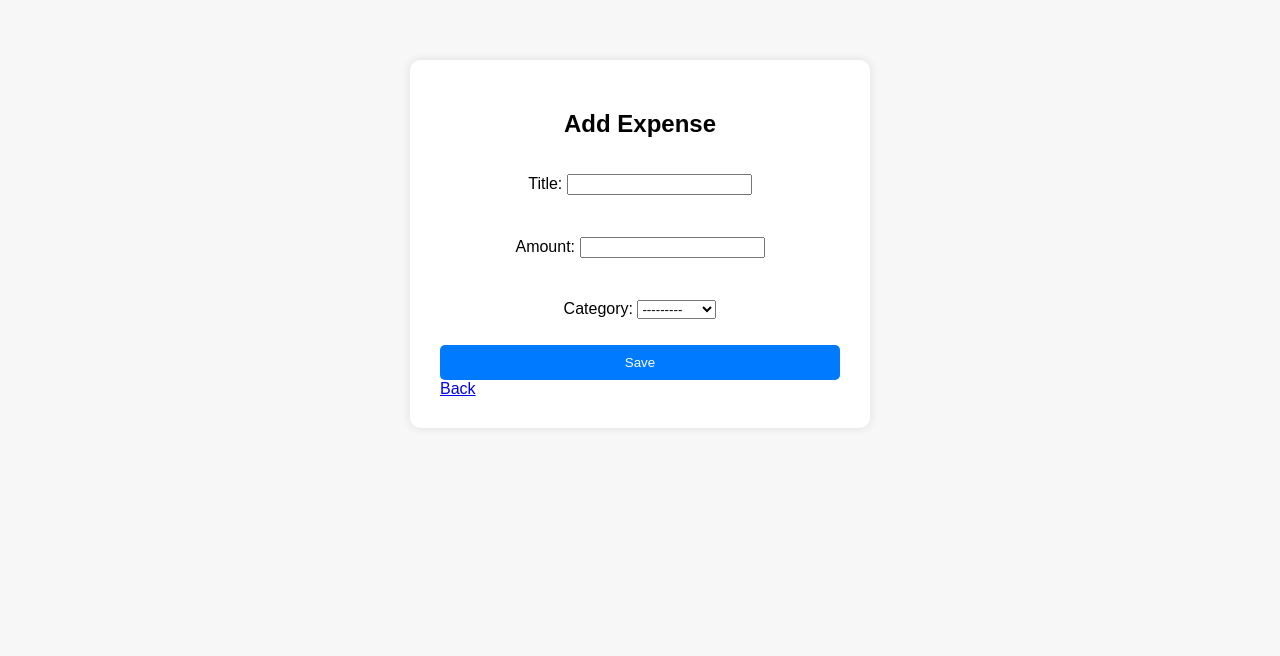
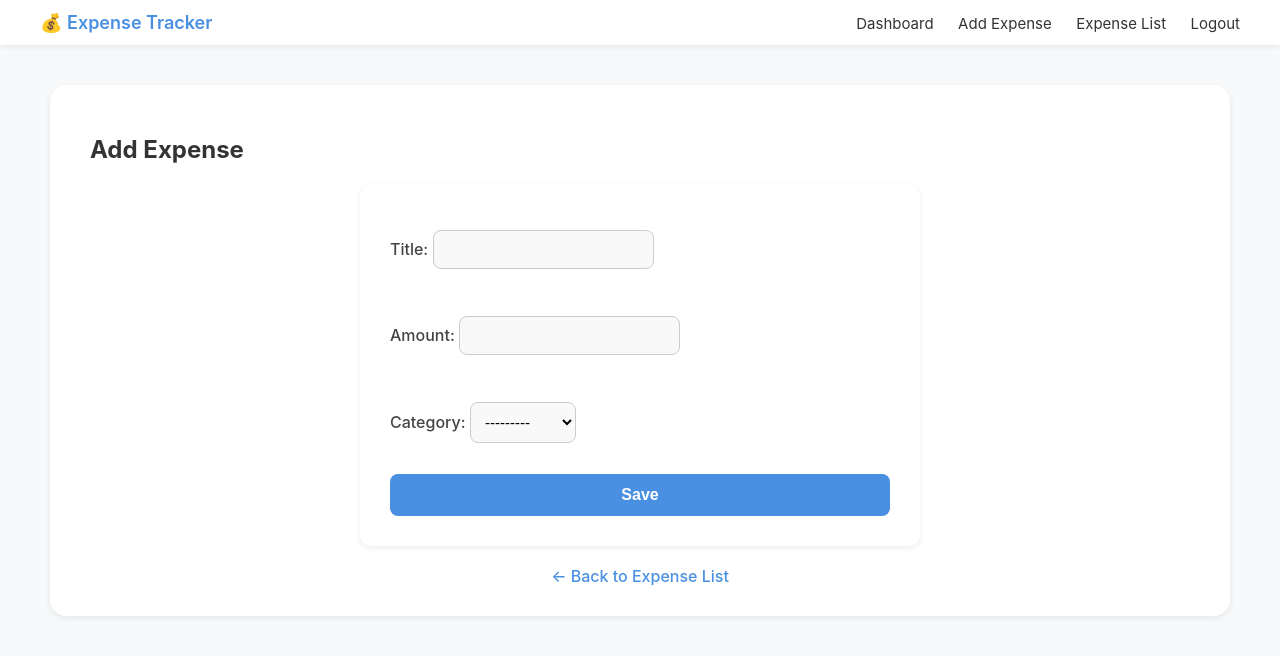
Before and after one commit to pankajrajparajuli/expense_tracker_django-internship-, a Django app: page /expenses/create/ in a window 1280 px wide. Shown: the top 656 px of the page. Run offline with Django 5.2, Linux system fonts and the light colour scheme; the visitor is signed in with stand-in values (Sample User, id 1).

Commit message:
feat: added navbar and made expense form pretty

```diff
--- a/expenses/templates/base.html
+++ b/expenses/templates/base.html
@@ -1,18 +1,80 @@
 <!DOCTYPE html>
-<html>
+<html lang="en">
 <head>
+  <meta charset="UTF-8">
   <title>Expense Tracker</title>
   <style>
-    body { font-family: Arial; margin: 40px; background-color: #f7f7f7; }
-    .container { max-width: 400px; margin: 60px auto; background: #fff; padding: 30px; border-radius: 10px; box-shadow: 0 0 10px rgba(0,0,0,0.1); }
-    h2 { text-align: center; }
-    form { display: flex; flex-direction: column; gap: 10px; }
-    button { background: #007bff; color: white; border: none; padding: 10px; border-radius: 5px; cursor: pointer; }
-    button:hover { background: #0056b3; }
-    p { text-align: center; }
+    :root {
+      --bg: #f8f9fb;
+      --card-bg: #fff;
+      --text: #333;
+      --primary: #4a90e2;
+      --shadow: 0 2px 6px rgba(0,0,0,0.08);
+    }
+
+    body {
+      font-family: "Inter", Arial, sans-serif;
+      background-color: var(--bg);
+      margin: 0;
+      padding: 0;
+      color: var(--text);
+    }
+
+    /* === Navbar === */
+    .navbar {
+      background: var(--card-bg);
+      box-shadow: var(--shadow);
+      padding: 12px 40px;
+      display: flex;
+      align-items: center;
+      justify-content: space-between;
+      position: sticky;
+      top: 0;
+      z-index: 999;
+    }
+
+    .navbar .logo {
+      font-weight: 600;
+      color: var(--primary);
+      font-size: 18px;
+    }
+
+    .navbar a {
+      text-decoration: none;
+      color: var(--text);
+      margin-left: 20px;
+      font-size: 15px;
+      transition: color 0.2s;
+    }
+
+    .navbar a:hover {
+      color: var(--primary);
+    }
+
+    .container {
+      max-width: 1100px;
+      margin: 40px auto;
+      background: var(--card-bg);
+      border-radius: 16px;
+      box-shadow: var(--shadow);
+      padding: 30px 40px;
+    }
+
+    {% block extra_style %}{% endblock %}
   </style>
 </head>
 <body>
+
+  <nav class="navbar">
+    <div class="logo">💰 Expense Tracker</div>
+    <div>
+      <a href="{% url 'dashboard' %}">Dashboard</a>
+      <a href="{% url 'expense-create' %}">Add Expense</a>
+      <a href="{% url 'expense-list' %}">Expense List</a>
+      <a href="{% url 'logout' %}">Logout</a>
+    </div>
+  </nav>
+
   <div class="container">
     {% if messages %}
       <ul>
@@ -21,7 +83,9 @@
         {% endfor %}
       </ul>
     {% endif %}
+
     {% block content %}{% endblock %}
   </div>
+
 </body>
 </html>
--- a/expenses/templates/expenses/expense_form.html
+++ b/expenses/templates/expenses/expense_form.html
@@ -1,10 +1,85 @@
 {% extends 'base.html' %}
+
+{% block extra_style %}
+<style>
+    h2 {
+        text-align: center;
+        color: var(--primary);
+        font-weight: 600;
+        margin-bottom: 25px;
+    }
+
+    form {
+        max-width: 500px;
+        margin: 0 auto;
+        background: var(--card-bg);
+        padding: 30px;
+        border-radius: 12px;
+        box-shadow: var(--shadow);
+        display: flex;
+        flex-direction: column;
+        gap: 15px;
+    }
+
+    label {
+        font-weight: 500;
+        color: #444;
+        margin-bottom: 5px;
+    }
+
+    input, select {
+        padding: 10px;
+        border: 1px solid #ccc;
+        border-radius: 8px;
+        font-size: 15px;
+        background-color: #f9f9f9;
+        transition: border-color 0.2s;
+    }
+
+    input:focus, select:focus {
+        outline: none;
+        border-color: var(--primary);
+    }
+
+    button {
+        background: var(--primary);
+        color: white;
+        border: none;
+        padding: 12px;
+        border-radius: 8px;
+        font-size: 16px;
+        cursor: pointer;
+        font-weight: 600;
+        transition: background 0.2s;
+    }
+
+    button:hover {
+        background: #3b7acc;
+    }
+
+    .back-link {
+        display: block;
+        text-align: center;
+        margin-top: 20px;
+        color: var(--primary);
+        text-decoration: none;
+        font-weight: 500;
+    }
+
+    .back-link:hover {
+        text-decoration: underline;
+    }
+</style>
+{% endblock %}
+
 {% block content %}
 <h2>{% if object %}Edit{% else %}Add{% endif %} Expense</h2>
+
 <form method="post">
   {% csrf_token %}
   {{ form.as_p }}
   <button type="submit">Save</button>
 </form>
-<a href="{% url 'expense-list' %}">Back</a>
+
+<a href="{% url 'expense-list' %}" class="back-link">← Back to Expense List</a>
 {% endblock %}
--- a/expenses/views.py
+++ b/expenses/views.py
@@ -10,10 +10,15 @@
 from django.contrib.auth import logout
 from datetime import datetime
 from plotly import graph_objs as go
+import plotly
+from django.contrib.auth.decorators import login_required
+from django.core.paginator import Paginator
+
 class ExpenseListView(LoginRequiredMixin, ListView):
     model = Expense
     template_name = 'expenses/expense_list.html'
     context_object_name = 'expenses'
+    paginate_by = 10  # ✅ show 10 per page
 
     def get_queryset(self):
         queryset = Expense.objects.filter(user=self.request.user)
@@ -27,7 +32,7 @@
             queryset = queryset.filter(date__gte=start_date)
         if end_date:
             queryset = queryset.filter(date__lte=end_date)
-        return queryset
+        return queryset.order_by('-date')
 
     def get_context_data(self, **kwargs):
         context = super().get_context_data(**kwargs)
@@ -79,48 +84,68 @@
         messages.success(self.request, "Expense deleted successfully.")
         return super().delete(request, *args, **kwargs)
 
+@login_required
 def dashboard(request):
-    expenses = Expense.objects.all().order_by('-date')[:10]
+    user = request.user
+
+    # ✅ Only fetch this user's expenses
+    expenses = Expense.objects.filter(user=user).order_by('-date')[:10]
     current_month = datetime.now().month
 
-    total_monthly = Expense.objects.filter(date__month=current_month).aggregate(Sum('amount'))['amount__sum'] or 0
+    # ✅ Total for current month for this user
+    total_monthly = (
+        Expense.objects
+        .filter(user=user, date__month=current_month)
+        .aggregate(Sum('amount'))['amount__sum']
+        or 0
+    )
 
-    category_sums = Expense.objects.values('category').annotate(total=Sum('amount'))
+    # ✅ Category breakdown for this user
+    category_sums = (
+        Expense.objects
+        .filter(user=user)
+        .values('category')
+        .annotate(total=Sum('amount'))
+    )
     top_category = max(category_sums, key=lambda x: x['total'])['category'] if category_sums else 'N/A'
 
-    # Pie Chart: category-wise
-    category_data = {
-        'data': [go.Pie(labels=[c['category'] for c in category_sums],
-                        values=[c['total'] for c in category_sums],
-                        marker=dict(colors=['#4a90e2','#50e3c2','#f5a623','#9013fe','#b8e986']))],
-        'layout': go.Layout(margin=dict(t=20, b=20, l=20, r=20))
-    }
+    # === Pie Chart (category distribution) ===
+    pie = go.Figure(
+        data=[go.Pie(
+            labels=[c['category'] for c in category_sums],
+            values=[c['total'] for c in category_sums],
+            hole=0.4
+        )]
+    )
 
-    # Line Chart: expenses over time
+    # === Line Chart (daily expenses trend) ===
     daily_expenses = (
         Expense.objects
+        .filter(user=user)
         .values('date')
         .annotate(total=Sum('amount'))
         .order_by('date')
     )
 
-    trend_data = {
-        'data': [go.Scatter(
+    line = go.Figure(
+        data=[go.Scatter(
             x=[d['date'] for d in daily_expenses],
             y=[d['total'] for d in daily_expenses],
-            mode='lines+markers',
-            line=dict(color='#4a90e2', width=2)
-        )],
-        'layout': go.Layout(margin=dict(t=20, b=40, l=40, r=20))
-    }
+            mode='lines+markers'
+        )]
+    )
+
+    # ✅ Convert Plotly figures to JSON for rendering
+    category_data = json.dumps(pie, cls=plotly.utils.PlotlyJSONEncoder)
+    trend_data = json.dumps(line, cls=plotly.utils.PlotlyJSONEncoder)
 
     context = {
         'total_monthly': total_monthly,
         'top_category': top_category,
-        'total_count': Expense.objects.count(),
+        'total_count': expenses.count(),
         'recent_expenses': expenses,
-        'category_data': json.dumps(category_data),
-        'trend_data': json.dumps(trend_data),
+        'category_data': category_data,
+        'trend_data': trend_data,
     }
 
     return render(request, 'dashboard.html', context)
```
Also changed, not shown: expenses/templates/dashboard.html (+16 -50 lines), expenses/templates/expenses/expense_list.html (+15 -0 lines).
